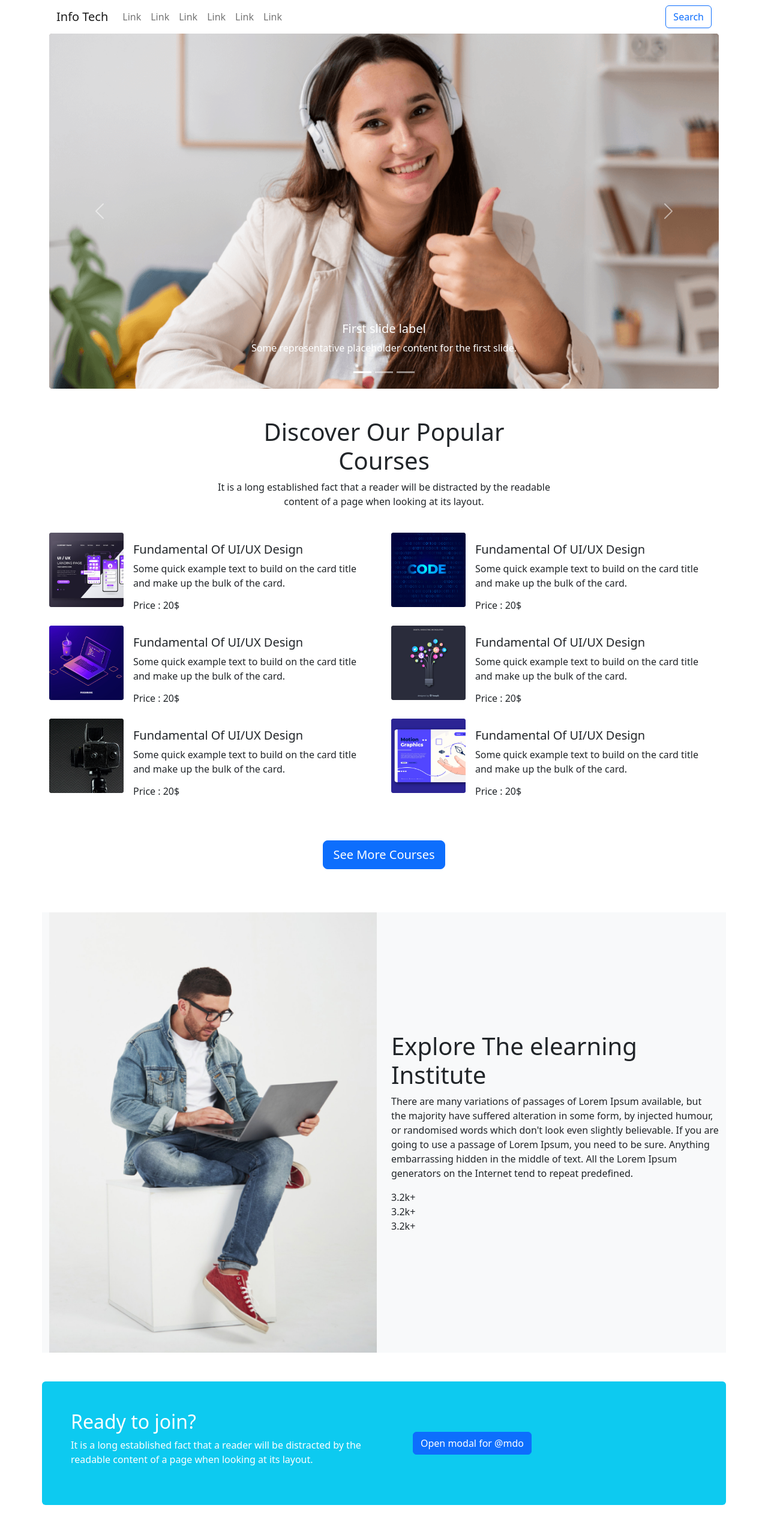
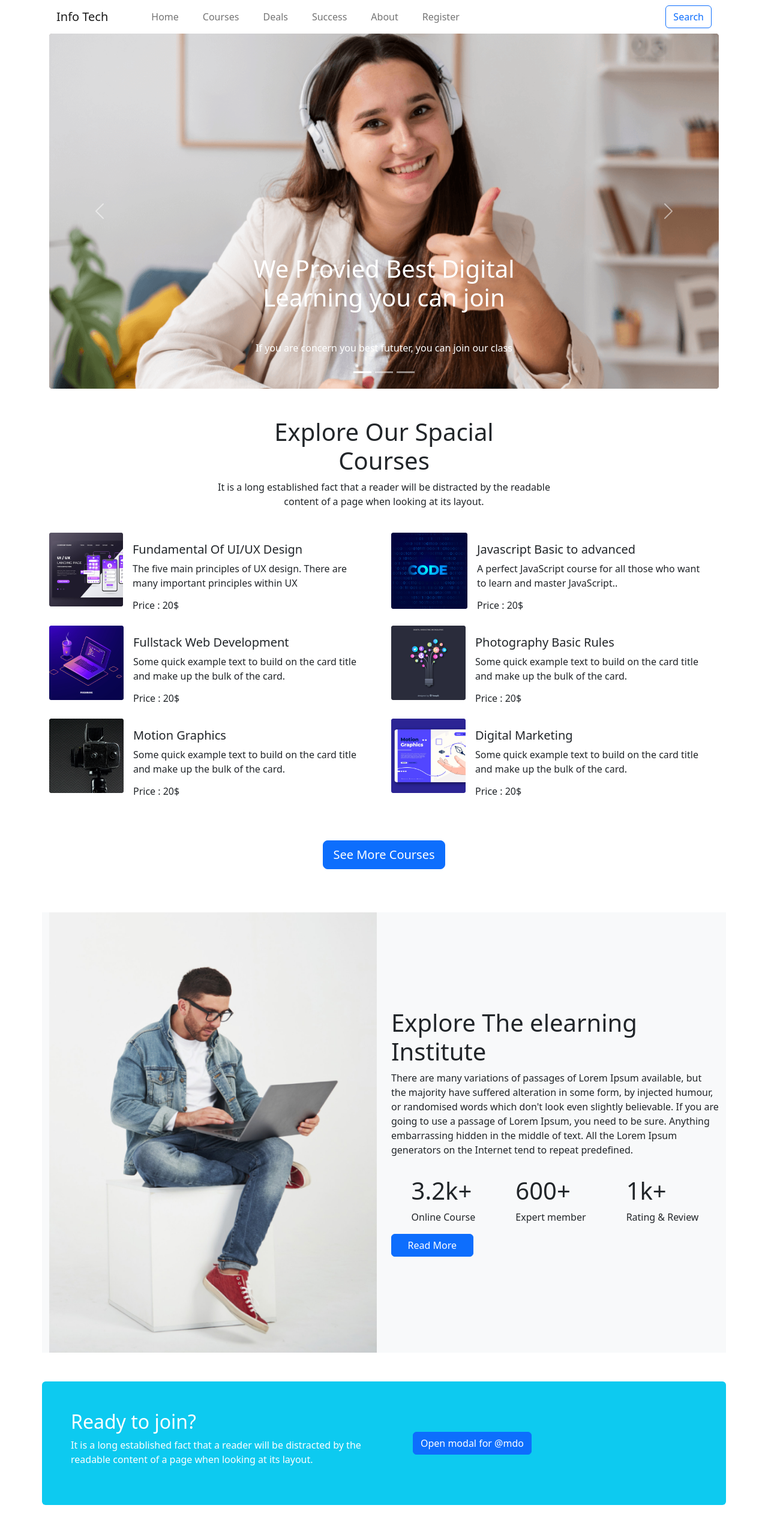
Before and after one commit to azizulhakims/Info-Tech, a plain HTML site: page index.html in a window 1280 px wide. Shown: the top 2554 px of the page at 60% size. Drawn offline with nearby package versions, Linux system fonts and the light colour scheme.

Commit message:
add Explore

```diff
--- a/index.html
+++ b/index.html
@@ -16,30 +16,30 @@
     <nav class="container">
         <nav class="navbar navbar-expand-lg">
             <div class="container-fluid">
-              <a class="navbar-brand" href="#">Info Tech</a>
+              <a class="navbar-brand font-weight-bold" href="#" >Info Tech</a>
               <button class="navbar-toggler" type="button" data-bs-toggle="collapse" data-bs-target="#navbarSupportedContent" aria-controls="navbarSupportedContent" aria-expanded="false" aria-label="Toggle navigation">
                 <span class="navbar-toggler-icon"></span>
               </button>
               <div class="collapse navbar-collapse" id="navbarSupportedContent">
-                <ul class="navbar-nav me-auto nav justify-content-center mb-2 mb-lg-0">
+                <ul class="navbar-nav me-auto nav justify-content-center mb-2 mb-lg-0 px-5 gap-4">
 
                   <li class="nav-item">
-                    <a class="nav-link" href="#">Link</a>
+                    <a class="nav-link" href="#">Home</a>
                   </li>
                   <li class="nav-item">
-                    <a class="nav-link" href="#">Link</a>
+                    <a class="nav-link" href="#">Courses</a>
                   </li>
                   <li class="nav-item">
-                    <a class="nav-link" href="#">Link</a>
+                    <a class="nav-link" href="#">Deals</a>
                   </li>
                   <li class="nav-item">
-                    <a class="nav-link" href="#">Link</a>
+                    <a class="nav-link" href="#">Success</a>
                   </li>
                   <li class="nav-item">
-                    <a class="nav-link" href="#">Link</a>
+                    <a class="nav-link" href="#">About</a>
                   </li>
                   <li class="nav-item">
-                    <a class="nav-link" href="#">Link</a>
+                    <a class="nav-link" href="#">Register</a>
                   </li>
                 </ul>
 
@@ -61,22 +61,22 @@
           <div class="carousel-item active">
             <img src="./images/cover/cover-1.png" class="d-block w-100" alt="...">
             <div class="carousel-caption">
-              <h5>First slide label</h5>
-              <p>Some representative placeholder content for the first slide.</p>
+              <h1 class="text-center mb-5 font-weight-bold">We Provied Best Digital <br> Learning you can join </h1>
+              <p class="">If you are concern you best fututer, you can join our class</p>
             </div>
           </div>
           <div class="carousel-item">
-            <img src="./images/cover/cover-2.jpg" class="d-block w-100" alt="...">
+            <img src="./images/cover/cover-3.jpg" class="d-block w-100" alt="...">
             <div class="carousel-caption ">
-              <h5>Second slide label</h5>
-              <p>Some representative placeholder content for the second slide.</p>
+              <h1 class="text-center mb-5 font-weight-bol">We are special for Digital Education Proviter</h1>
+              <p>We are Info Tech for your education service providar</p>
             </div>
           </div>
           <div class="carousel-item">
             <img src="./images/cover/cover-3.jpg" class="d-block w-100" alt="...">
             <div class="carousel-caption">
-              <h5>Third slide label</h5>
-              <p>Some representative placeholder content for the third slide.</p>
+              <h1>We have big network on education</h1>
+              <p>you can take our education service</p>
             </div>
           </div>
         </div>
@@ -92,7 +92,7 @@
 </section>
 
 <section class="mt-5">
-  <h1 class="container text-center">Discover Our Popular <br>Courses</h1>
+  <h1 class="container text-center">Explore Our Spacial <br>Courses</h1>
   <p class="container text-center">It is a long established fact that a reader will be distracted by the readable <br>content of a page when looking at its layout.</p>
   <div class="mt-6 p-4">
   <div class="container mt-6">
@@ -104,7 +104,7 @@
               </div>
             <div class="p-3">
               <h2 class="fs-5">Fundamental Of UI/UX Design</h2>
-              <p class="fs-6">Some quick example text to build on the card title and make up the bulk of the card.</p>
+              <p class="fs-6">The five main principles of UX design. There are many important principles within UX</p>
               <h2 class="fs-6">Price : 20$</h2>
            </div>
           </div>
@@ -115,8 +115,8 @@
               <img src="./images/course/course-2.png"class="img-fluid" alt="">
               </div>
             <div class="p-3">
-              <h2 class="fs-5">Fundamental Of UI/UX Design</h2>
-              <p class="fs-6">Some quick example text to build on the card title and make up the bulk of the card.</p>
+              <h2 class="fs-5">Javascript Basic to advanced</h2>
+              <p class="fs-6">A perfect JavaScript course for all those who want to learn and master JavaScript..</p>
               <h2 class="fs-6">Price : 20$</h2>
            </div>
           </div>
@@ -127,7 +127,7 @@
               <img src="./images/course/course-3.png"class="img-fluid" alt="">
               </div>
             <div class="p-3">
-              <h2 class="fs-5">Fundamental Of UI/UX Design</h2>
+              <h2 class="fs-5">Fullstack Web Development</h2>
               <p class="fs-6">Some quick example text to build on the card title and make up the bulk of the card.</p>
               <h2 class="fs-6">Price : 20$</h2>
            </div>
@@ -139,7 +139,7 @@
               <img src="./images/course/course-4.png"class="img-fluid" alt="">
               </div>
             <div class="p-3">
-              <h2 class="fs-5">Fundamental Of UI/UX Design</h2>
+              <h2 class="fs-5">Photography Basic Rules</h2>
               <p class="fs-6">Some quick example text to build on the card title and make up the bulk of the card.</p>
               <h2 class="fs-6">Price : 20$</h2>
            </div>
@@ -151,7 +151,7 @@
               <img src="./images/course/course-5.png" class="img-fluid"alt="">
               </div>
             <div class="p-3">
-              <h2 class="fs-5">Fundamental Of UI/UX Design</h2>
+              <h2 class="fs-5">Motion Graphics</h2>
               <p class="fs-6">Some quick example text to build on the card title and make up the bulk of the card.</p>
               <h2 class="fs-6">Price : 20$</h2>
            </div>
@@ -163,7 +163,7 @@
               <img src="./images/course/course-6.png" class="img-fluid"alt="">
               </div>
             <div class="p-3">
-              <h2 class="fs-5">Fundamental Of UI/UX Design</h2>
+              <h2 class="fs-5">Digital Marketing</h2>
               <p class="fs-6">Some quick example text to build on the card title and make up the bulk of the card.</p>
               <h2 class="fs-6">Price : 20$</h2>
            </div>
@@ -191,7 +191,21 @@
       <p>There are many variations of passages of Lorem Ipsum available, but the majority have suffered alteration in some form, by injected humour, or randomised words which don't look even slightly believable. If you are going to use a passage of Lorem Ipsum, you need to be sure.
 
         Anything embarrassing hidden in the middle of text. All the Lorem Ipsum generators on the Internet tend to repeat predefined.</p>
-        <span>3.2k+</span> <span>3.2k+</span> <span>3.2k+</span>
+        <div class="d-flex justify-content-around mt-3">
+          <div >
+            <h1> 3.2k+</h1>
+            <p>Online Course</p>
+          </div>
+          <div>
+            <h1>600+</h1>
+            <p>Expert member</p>
+          </div>
+          <div>
+            <h1>1k+</h1>
+            <p>Rating & Review</p>
+          </div>
+        </div>
+       <a href="" class="btn btn-primary w-25">Read More</a>
     </div>
     </div>
 
```
